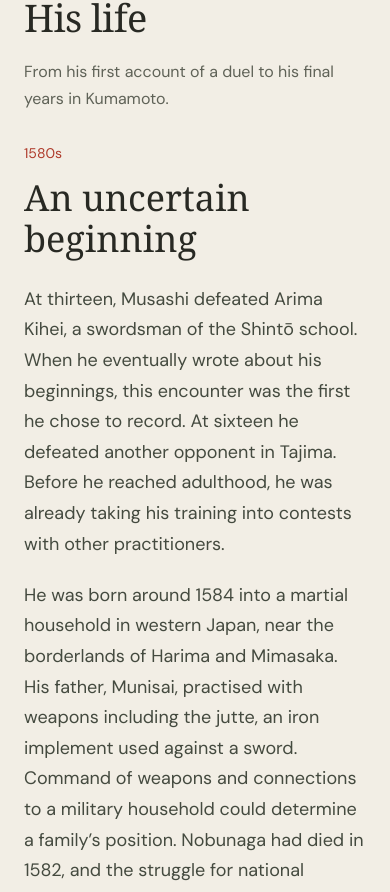
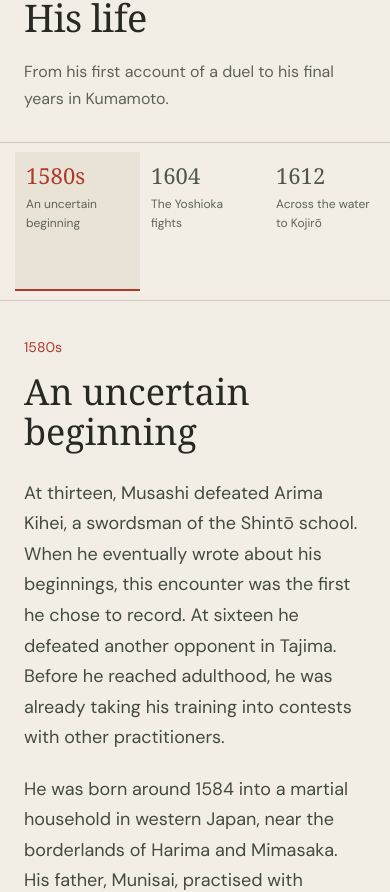
Before and after one commit to bytiagodev/ronin, a React (Vite) app: page / in a window 390 px wide. Shown: the part 1347-2239 px from the top of the page. Built offline with nearby package versions, Linux system fonts and the light colour scheme; a web font is replaced by a local one.

Commit message:
Add the sticky timeline navigation

```diff
--- a/src/components/MusashiLife.jsx
+++ b/src/components/MusashiLife.jsx
@@ -1,3 +1,4 @@
+import { useEffect, useRef, useState } from 'react';
 import { lifeChapters, lifeSources, evidenceNote } from '../data/musashi.js';
 import { artworks } from '../data/artworks.js';
 import Artwork from './Artwork.jsx';
@@ -9,6 +10,46 @@ const chapterArtwork = {
 };
 
 export default function MusashiLife() {
+  const [activeChapter, setActiveChapter] = useState(lifeChapters[0].id);
+  const navigationRef = useRef(null);
+  useEffect(() => {
+    if (!window.matchMedia('(max-width: 760px)').matches) return;
+    const navigation = navigationRef.current;
+    const currentButton = navigation?.querySelector('[aria-current="step"]');
+    if (!navigation || !currentButton) return;
+    const buttonLeft =
+      currentButton.getBoundingClientRect().left -
+      navigation.getBoundingClientRect().left +
+      navigation.scrollLeft;
+    navigation.scrollTo({
+      left: buttonLeft - (navigation.clientWidth - currentButton.clientWidth) / 2,
+      behavior: 'instant',
+    });
+  }, [activeChapter]);
+  useEffect(() => {
+    const observer = new IntersectionObserver(
+      () => {
+        const readingLine = window.innerHeight * 0.35;
+        const currentChapter = lifeChapters.findLast((chapter) => {
+          const element = document.getElementById(`life-${chapter.id}`);
+          return element && element.getBoundingClientRect().top <= readingLine;
+        });
+        if (currentChapter) setActiveChapter(currentChapter.id);
+      },
+      { rootMargin: '-10% 0px -65% 0px' },
+    );
+    lifeChapters.forEach((chapter) => {
+      const element = document.getElementById(`life-${chapter.id}`);
+      if (element) observer.observe(element);
+    });
+    return () => observer.disconnect();
+  }, []);
+  function visitChapter(chapterId) {
+    const chapter = document.getElementById(`life-${chapterId}`);
+    chapter?.scrollIntoView();
+    chapter?.querySelector('h3')?.focus({ preventScroll: true });
+    setActiveChapter(chapterId);
+  }
   return (
     <section id="life" className="life-section section-shell" aria-labelledby="life-title">
       <div className="section-heading">
@@ -16,6 +57,23 @@ export default function MusashiLife() {
         <p>From his first account of a duel to his final years in Kumamoto.</p>
       </div>
       <div className="life-layout">
+        <nav
+          ref={navigationRef}
+          className="life-navigation"
+          data-theme={activeChapter === 'ganryujima' ? 'ink' : 'paper'}
+          aria-label="Musashi life timeline"
+        >
+          {lifeChapters.map((chapter) => (
+            <button
+              key={chapter.id}
+              aria-current={activeChapter === chapter.id ? 'step' : undefined}
+              onClick={() => visitChapter(chapter.id)}
+            >
+              <span>{chapter.year}</span>
+              <span>{chapter.title}</span>
+            </button>
+          ))}
+        </nav>
         <div className="life-prose">
           {lifeChapters.map((chapter) => (
             <article
--- a/src/styles.css
+++ b/src/styles.css
@@ -293,6 +293,47 @@ summary:focus-visible,
   padding-top: 82px;
   padding-bottom: 82px;
 }
+.life-layout {
+  display: grid;
+  grid-template-columns: 210px minmax(0, 790px);
+  gap: 8%;
+  justify-content: space-between;
+  align-items: start;
+}
+.life-navigation {
+  position: sticky;
+  top: 24px;
+  display: flex;
+  flex-direction: column;
+  z-index: 5;
+  background: var(--paper);
+}
+.life-navigation button {
+  background: transparent;
+  border-left: 2px solid var(--line);
+  padding: 9px 15px;
+  display: flex;
+  flex-direction: column;
+  gap: 5px;
+  text-align: left;
+}
+.life-navigation button > span:first-child {
+  font-family: var(--serif);
+  font-size: 23px;
+  color: #51574a;
+}
+.life-navigation button > span:last-child {
+  color: var(--muted);
+  font-size: 12px;
+  line-height: 1.55;
+}
+.life-navigation button[aria-current] {
+  border-color: var(--red);
+  background: #e9e3d7;
+}
+.life-navigation button[aria-current] > span:first-child {
+  color: var(--red);
+}
 .life-prose {
   min-width: 0;
 }
@@ -406,6 +447,10 @@ summary:focus-visible,
   .hero {
     gap: 35px;
   }
+  .life-layout {
+    grid-template-columns: 175px minmax(0, 1fr);
+    gap: 5%;
+  }
 }
 @media (max-width: 760px) {
   .section-shell {
@@ -466,6 +511,40 @@ summary:focus-visible,
     padding-top: 48px;
     padding-bottom: 48px;
   }
+  .life-layout {
+    grid-template-columns: 1fr;
+    gap: 35px;
+  }
+  .life-navigation {
+    position: sticky;
+    top: 0;
+    z-index: 5;
+    background: var(--paper);
+    flex-direction: row;
+    overflow-x: auto;
+    border-top: 1px solid var(--line);
+    border-bottom: 1px solid var(--line);
+    margin-left: -24px;
+    margin-right: -24px;
+    padding: 9px 15px;
+    scrollbar-width: thin;
+  }
+  .life-navigation button {
+    min-width: 125px;
+    padding: 8px 11px;
+    border-left: 0;
+    border-bottom: 2px solid transparent;
+  }
+  .life-navigation button[aria-current] {
+    border-bottom-color: var(--red);
+  }
+  .life-navigation button > span:first-child {
+    font-size: 22px;
+  }
+  .life-navigation button > span:last-child {
+    font-size: 12px;
+    max-width: 130px;
+  }
   .life-chapter[id] {
     padding-bottom: 34px;
     margin-bottom: 33px;
```
